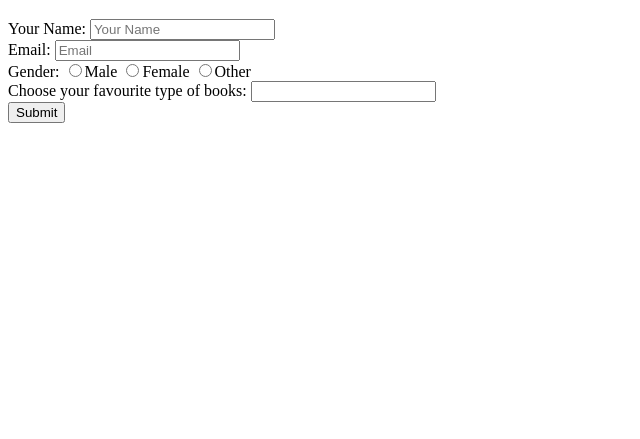
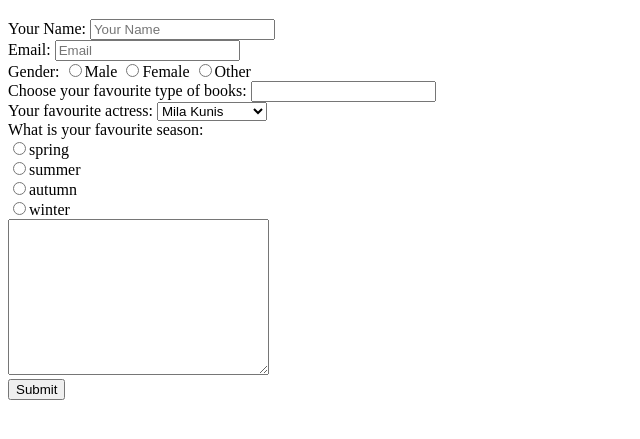
Before and after one commit to nataskrypak/homework-ns, a plain HTML site: page form.html in a window 1280 px wide. Shown: the part 87-526 px from the top of the page, without its empty margins (0-640 px from the left). Drawn offline with Linux system fonts and the light colour scheme.

Commit message:
sample code

```diff
--- a/form.html
+++ b/form.html
@@ -32,7 +32,22 @@
             <option value="poem">
             <option value="story">
         </datalist>
-<br>
+        <br>
+        <label for="Favourite Actress">Your favourite actress:</label>
+        <select name="Favourite Actress">
+            <option value="mila">Mila Kunis</option>
+            <option value="julia">Julia Roberts</option>
+            <option value="rene">Rene Zelveger</option>
+        </select>
+        <br>
+        <label for="season">What is your favourite season:</label><br>
+        <label><input type="radio" name="season" value="spring">spring</label><br>
+        <label><input type="radio" name="season" value="summer">summer</label><br>
+        <label><input type="radio" name="season" value="autumn">autumn</label><br>
+        <label><input type="radio" name="season" value="winter">winter</label><br>
+        <textarea name="message" rows="10" cols="30">
+        </textarea>
+        <br>
         <input type="Submit">
     </form>
 </body>
```
